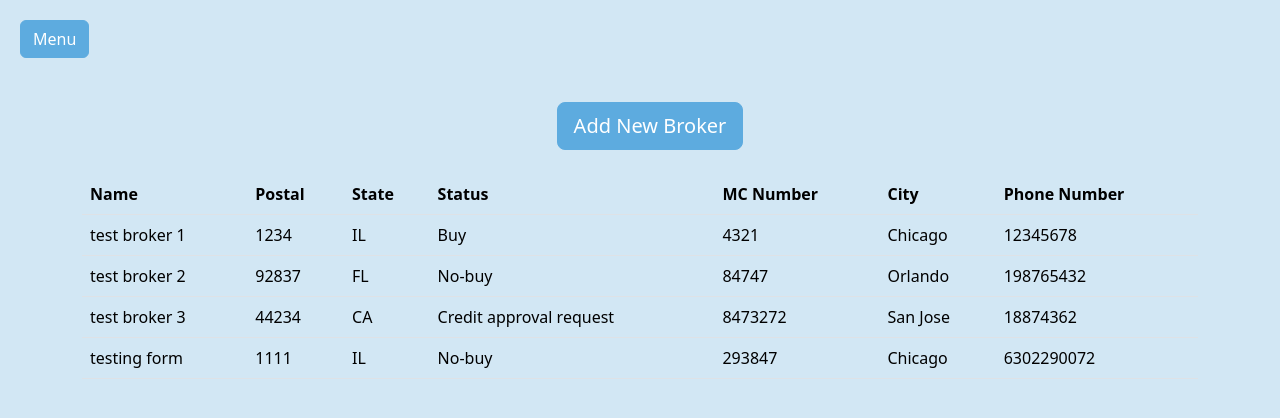
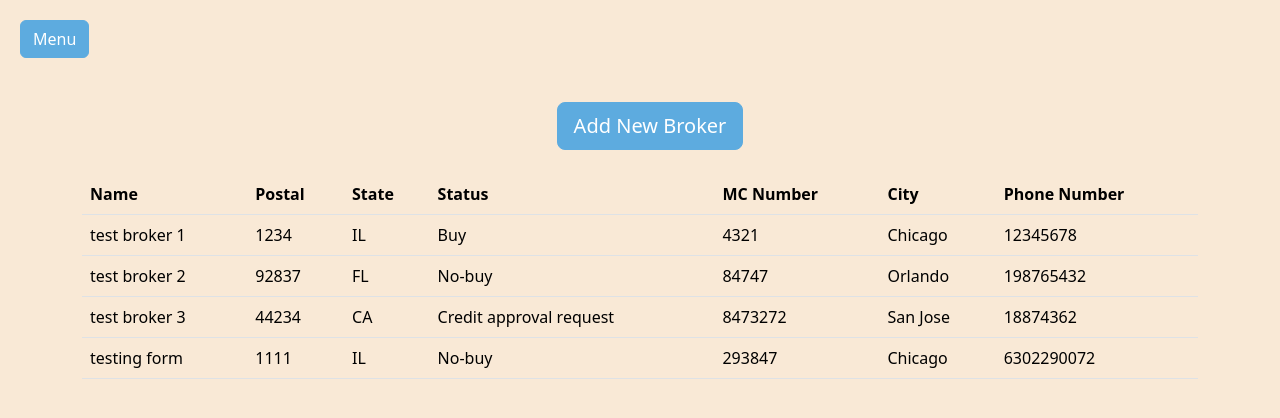
Before and after one commit to NurulloMahmud/BM-Invoices, a Django app: page /brokers/all/ in a window 1280 px wide. Shown: the top 418 px of the page. Run offline with Django 4.2, Linux system fonts and the light colour scheme; data comes from the database, SQL or seed files in the repository; both versions use the stored data as it was after the commit.

Commit message:
changed background color

```diff
--- a/static/main.css
+++ b/static/main.css
@@ -25,7 +25,7 @@
 }
 
 body {
-    background-color: #D2E7F4;
+    background-color: #f9e9d6;
 }
 
 tbody, td, tfoot, th, thead, tr {
```
Also changed, not shown: db.sqlite3.
